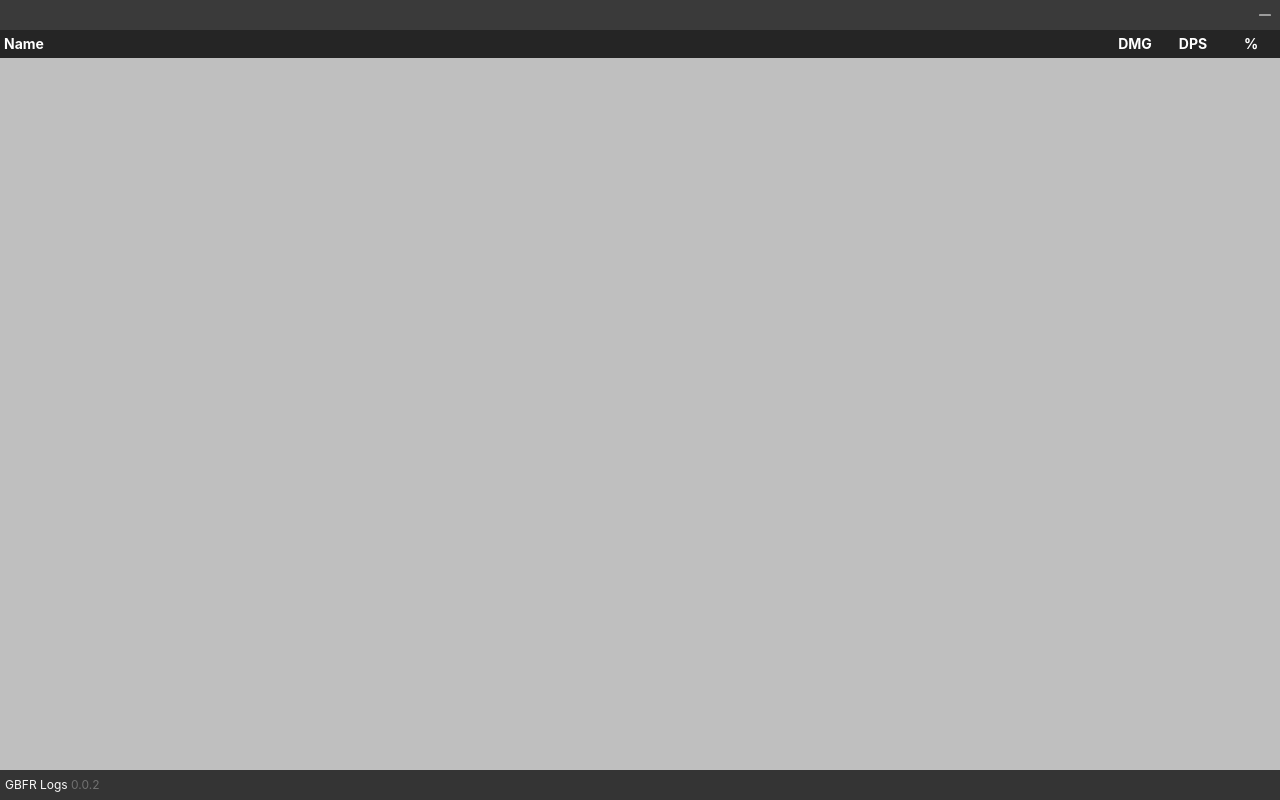
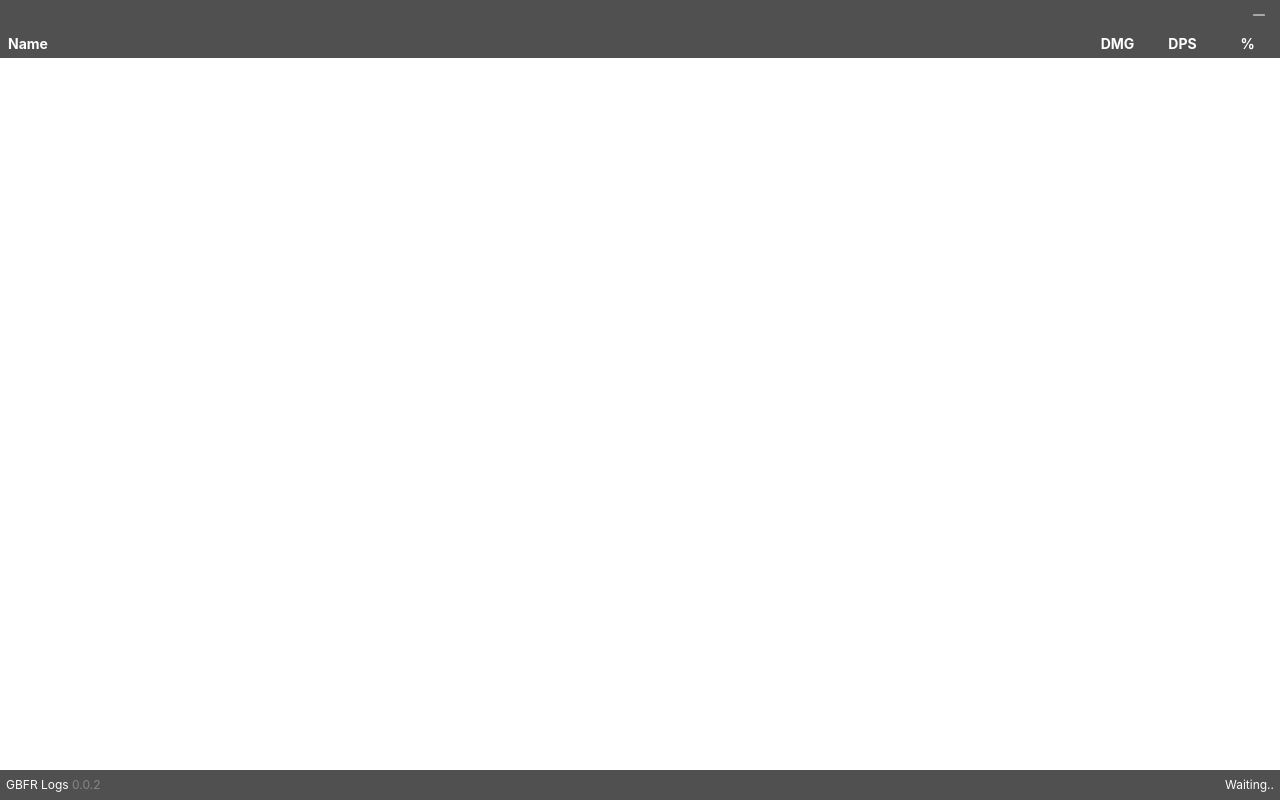
Before and after one commit to false-spring/gbfr-logs, a React (Vite) app: page / in a window 1280 px wide. Built offline with nearby package versions, Linux system fonts and the light colour scheme.

Commit message:
feat: Add elapsed timer alongside style changes for visibility

```diff
--- a/src/App.css
+++ b/src/App.css
@@ -10,20 +10,32 @@ body {
 .app-content {
   height: 100vh;
   margin-top: 30px;
-  background-color: rgba(0, 0, 0, 0.25);
 }
 
 .titlebar {
   height: 30px;
-  background: #252525;
-  opacity: 0.9;
   user-select: none;
   display: flex;
-  justify-content: flex-end;
   position: fixed;
   top: 0;
   left: 0;
   right: 0;
+  padding: 0 6px;
+}
+
+.titlebar-left,
+.titlebar-right {
+  flex: 1;
+  display: flex;
+  align-items: center;
+}
+
+.titlebar-left {
+  justify-content: flex-start;
+}
+
+.titlebar-right {
+  justify-content: flex-end;
 }
 
 .titlebar-button {
@@ -40,17 +52,14 @@ body {
 
 .footer {
   height: 30px;
-  background: #252525;
-  opacity: 0.9;
   user-select: none;
   display: flex;
   align-items: center;
-  padding: 0 5px;
+  padding: 0 6px;
   position: fixed;
   bottom: 0;
   left: 0;
   right: 0;
-  font-size: 12px;
 }
 
 .version {
@@ -70,7 +79,7 @@ body {
 }
 
 .status .status-text {
-  padding: 0 3px;
+  padding: 0 6px;
 }
 
 .status .status-icon {
@@ -79,7 +88,6 @@ body {
 
 .unit {
   color: #e6e6e6;
-  font-size: 13px;
 }
 
 .table {
@@ -90,17 +98,13 @@ body {
   user-select: none;
 }
 
-.table .header {
-  background: #252525;
-}
-
 .table .header-name {
   width: 100%;
-  padding: 2px 4px;
+  padding: 2px 8px;
 }
 
 .table .header-column {
-  width: 4rem;
+  width: 4.5rem;
 }
 
 .table .player-row,
@@ -116,6 +120,10 @@ body {
   transition: width 0.1s ease-in-out;
 }
 
+.player-row .row-data {
+  padding: 0 6px;
+}
+
 .text-left {
   text-align: left;
 }
@@ -127,3 +135,12 @@ body {
 .w-full {
   width: 100%;
 }
+
+.transparent-bg {
+  background: #252525;
+  opacity: 0.8;
+}
+
+.font-sm {
+  font-size: 12px;
+}
--- a/src/App.tsx
+++ b/src/App.tsx
@@ -9,48 +9,24 @@ import "./i18n";
 import "./App.css";
 
 import { EncounterState, EncounterUpdateEvent, PlayerData } from "./types";
+import { humanizeNumbers, millisecondsToElapsedFormat } from "./utils";
 
-const tryParseInt = (intString: string | number, defaultValue = 0) => {
-  if (typeof intString === "number") {
-    if (isNaN(intString)) return defaultValue;
-    return intString;
-  }
-
-  let intNum;
-
-  try {
-    intNum = parseInt(intString);
-    if (isNaN(intNum)) intNum = defaultValue;
-  } catch {
-    intNum = defaultValue;
-  }
-
-  return intNum;
-};
-
-// Takes a number and returns a shortened version of it that is friendlier to read.
-// For example, 1200 would be returned as 1.2k, 1200000 as 1.2m, and so on.
-const humanizeNumbers = (n: number) => {
-  if (n >= 1e3 && n < 1e6) return [+(n / 1e3).toFixed(1), "k"];
-  if (n >= 1e6 && n < 1e9) return [+(n / 1e6).toFixed(1), "m"];
-  if (n >= 1e9 && n < 1e12) return [+(n / 1e9).toFixed(1), "b"];
-  if (n >= 1e12) return [+(n / 1e12).toFixed(1), "t"];
-  else return [tryParseInt(n).toFixed(0), ""];
-};
-
-const Titlebar = () => {
+const Titlebar = ({ encounterState }: { encounterState: EncounterState }) => {
   const onMinimize = () => {
     appWindow.minimize();
   };
 
   return (
-    <div data-tauri-drag-region className="titlebar">
+    <div data-tauri-drag-region className="titlebar transparent-bg font-sm">
+      <div data-tauri-drag-region className="titlebar-left"></div>
+      <div data-tauri-drag-region className="titlebar-right">
         <div
           className="titlebar-button"
           id="titlebar-minimize"
           onClick={onMinimize}
         >
           <Minus size={16} />
+        </div>
       </div>
     </div>
   );
@@ -70,20 +46,20 @@ const PlayerRow = ({
 
   return (
     <tr className="player-row">
-      <td className="text-left">
+      <td className="text-left row-data">
         {player.index} - {t(`characters.${player.character_type}`)}
       </td>
-      <td className="text-center">
+      <td className="text-center row-data">
         {totalDamage}
-        <span className="unit">{totalDamageUnit}</span>
+        <span className="unit font-sm">{totalDamageUnit}</span>
       </td>
-      <td className="text-center">
+      <td className="text-center row-data">
         {dps}
-        <span className="unit">{dpsUnit}</span>
+        <span className="unit font-sm">{dpsUnit}</span>
       </td>
-      <td className="text-center">
+      <td className="text-center row-data">
         {player.percentage.toFixed(2)}
-        <span className="unit">%</span>
+        <span className="unit font-sm">%</span>
       </td>
       <div
         className="damage-bar"
@@ -117,7 +93,7 @@ const Table = ({ encounterState }: { encounterState: EncounterState }) => {
 
   return (
     <table className="table w-full">
-      <thead className="header">
+      <thead className="header transparent-bg">
         <tr>
           <th className="header-name">Name</th>
           <th className="header-column text-center">DMG</th>
@@ -134,42 +110,88 @@ const Table = ({ encounterState }: { encounterState: EncounterState }) => {
   );
 };
 
-const Footer = () => {
+const Footer = ({
+  encounterState,
+  elapsedTime,
+}: {
+  encounterState: EncounterState;
+  elapsedTime: number;
+}) => {
   return (
-    <div className="footer">
+    <div className="footer transparent-bg font-sm">
       <div className="version">
         GBFR Logs <span className="version-number">0.0.2</span>
       </div>
+
+      {encounterState.status === "Waiting" ? (
+        <div className="encounter-status">{encounterState.status}..</div>
+      ) : (
+        <div className="encounter-elapsedTime">
+          {millisecondsToElapsedFormat(elapsedTime)}
+        </div>
+      )}
     </div>
   );
 };
 
 function App() {
+  const [currentTime, setCurrentTime] = useState(0);
   const [encounterState, setEncounterState] = useState<EncounterState>({
     total_damage: 0,
     dps: 0,
     start_time: 0,
     end_time: 1,
     party: {},
+    status: "Waiting",
   });
 
   useEffect(() => {
-    listen("encounter-update", (event: EncounterUpdateEvent) => {
+    const interval = setInterval(() => {
+      setCurrentTime(Date.now());
+    }, 500);
+
+    return () => {
+      clearInterval(interval);
+    };
+  }, []);
+
+  useEffect(() => {
+    const encounterUpdateListener = listen(
+      "encounter-update",
+      (event: EncounterUpdateEvent) => {
         setEncounterState(event.payload);
-    });
 
-    listen("encounter-reset", (event: EncounterUpdateEvent) => {
+        if (
+          event.payload.status === "InProgress" &&
+          encounterState.status === "Waiting"
+        ) {
+          encounterState.start_time == Date.now();
+        }
+      }
+    );
+
+    const encounterResetListener = listen(
+      "encounter-reset",
+      (event: EncounterUpdateEvent) => {
         setEncounterState(event.payload);
-    });
-  });
+      }
+    );
+
+    return () => {
+      encounterUpdateListener.then((f) => f());
+      encounterResetListener.then((f) => f());
+    };
+  }, []);
+
+  const elapsedTime = Math.max(currentTime - encounterState.start_time, 0);
 
   return (
     <div className="app">
-      <Titlebar />
+      <Titlebar encounterState={encounterState} />
       <div className="app-content">
         <Table encounterState={encounterState} />
       </div>
-      <Footer />
+      <Footer encounterState={encounterState} elapsedTime={elapsedTime} />
     </div>
   );
 }
--- a/src/types.ts
+++ b/src/types.ts
@@ -12,12 +12,15 @@ export type PlayerData = {
   percentage: number;
 };
 
+export type EncounterStatus = "Waiting" | "InProgress";
+
 export type EncounterState = {
   total_damage: number;
   dps: number;
   start_time: number;
   end_time: number;
   party: Record<string, PlayerData>;
+  status: EncounterStatus;
 };
 
 export type EncounterUpdateEvent = {
--- /dev/null
+++ b/src/utils.tsx
@@ -0,0 +1,35 @@
+const tryParseInt = (intString: string | number, defaultValue = 0) => {
+  if (typeof intString === "number") {
+    if (isNaN(intString)) return defaultValue;
+    return intString;
+  }
+
+  let intNum;
+
+  try {
+    intNum = parseInt(intString);
+    if (isNaN(intNum)) intNum = defaultValue;
+  } catch {
+    intNum = defaultValue;
+  }
+
+  return intNum;
+};
+
+// Takes a number and returns a shortened version of it that is friendlier to read.
+// For example, 1200 would be returned as 1.2k, 1200000 as 1.2m, and so on.
+export const humanizeNumbers = (n: number) => {
+  if (n >= 1e3 && n < 1e6) return [+(n / 1e3).toFixed(1), "k"];
+  if (n >= 1e6 && n < 1e9) return [+(n / 1e6).toFixed(1), "m"];
+  if (n >= 1e9 && n < 1e12) return [+(n / 1e9).toFixed(1), "b"];
+  if (n >= 1e12) return [+(n / 1e12).toFixed(1), "t"];
+  else return [tryParseInt(n).toFixed(0), ""];
+};
+
+export const millisecondsToElapsedFormat = (ms: number): string => {
+  const date = new Date(Date.UTC(0, 0, 0, 0, 0, 0, ms));
+  return `${date.getUTCMinutes().toString().padStart(2, "0")}:${date
+    .getUTCSeconds()
+    .toString()
+    .padStart(2, "0")}`;
+};
```
Also changed, not shown: 1 other file (tests, documents, lock files or other folders). Lines whose indentation alone changed are shown as unchanged.
